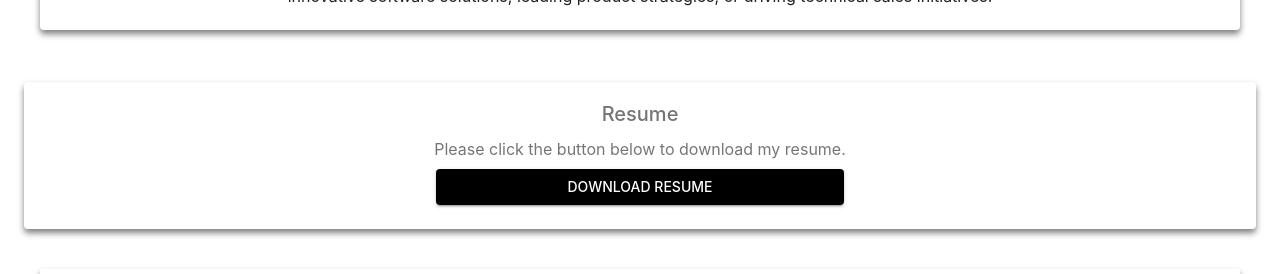
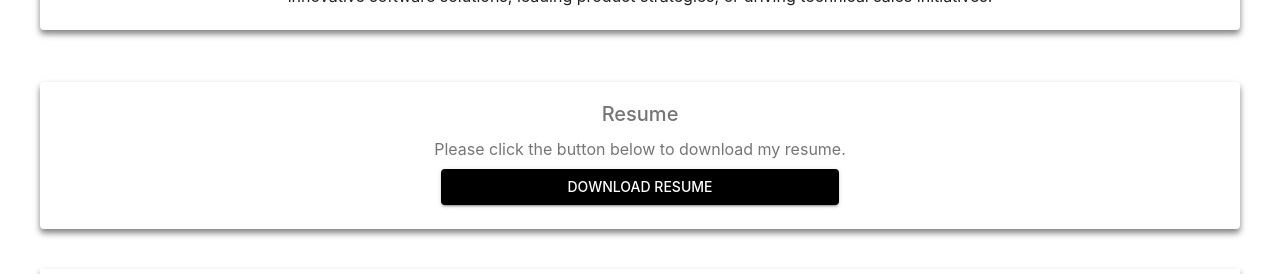
Before and after one commit to bdesollar/Portfolio_Website, a React (Create React App) app: page / in a window 1280 px wide. Shown: the part 415-689 px from the top of the page. Built offline with nearby package versions, Linux system fonts and the light colour scheme.

Commit message:
Updates to spacing and removed home

```diff
--- a/src/App.js
+++ b/src/App.js
@@ -1,7 +1,6 @@
 import React from 'react';
 import { BrowserRouter as Router } from 'react-router-dom';
 import Navbar from './Navbar';
-import Home from './components/Home';
 import About from './components/About';
 import Resume from './components/Resume';
 import Projects from './components/Projects';
--- a/src/components/Resume.js
+++ b/src/components/Resume.js
@@ -6,7 +6,7 @@ import resume from '../assets/pdf/Ben_DeSollar_Resume.pdf';
 
 const useStyles = makeStyles((theme) => ({
     root: {
-        margin: theme.spacing(3),
+        margin: theme.spacing(5),
     },
     paper: {
         padding: theme.spacing(2),
```
